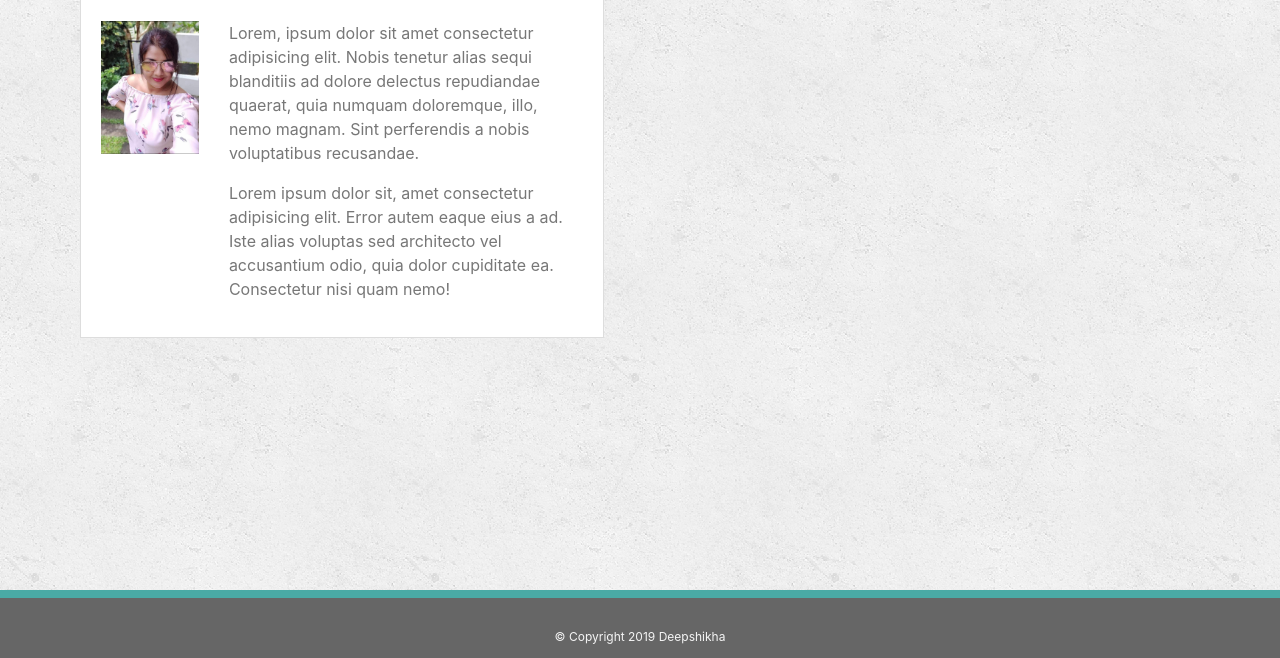
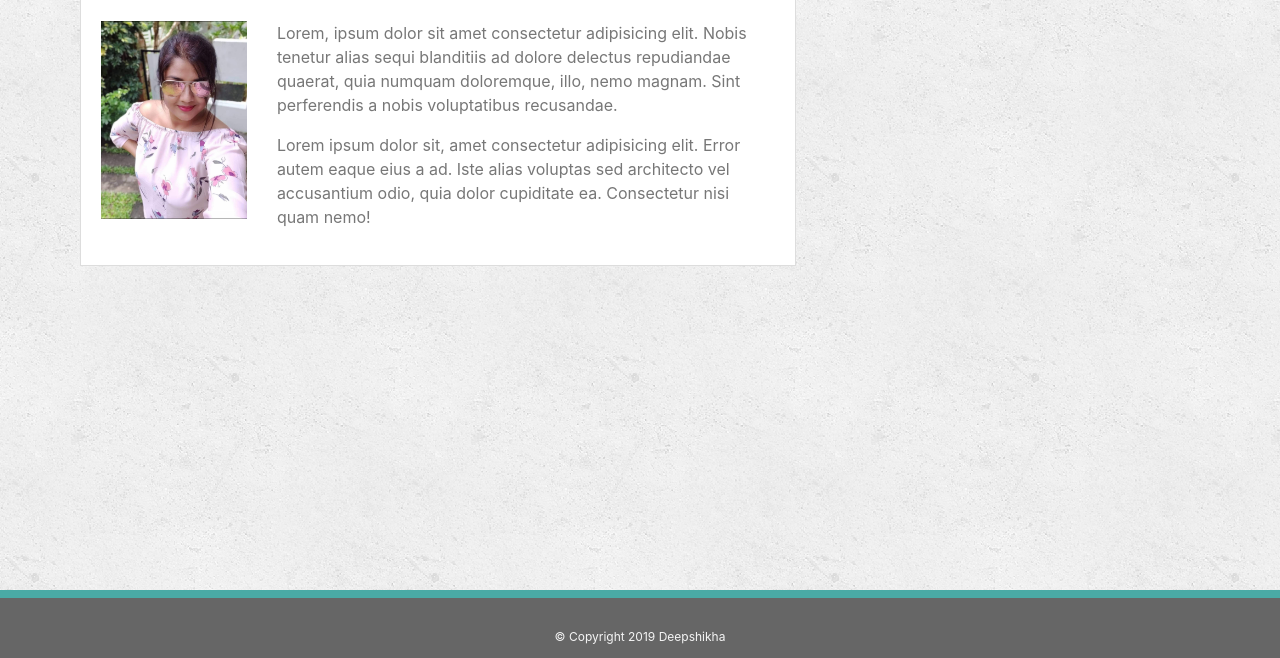
Before and after one commit to deepshikhasingh90/responsive-portfolio, a plain HTML site: page index.html in a window 1280 px wide. Shown: the part 180-838 px from the top of the page. Drawn offline with nearby package versions, Linux system fonts and the light colour scheme.

Commit message:
updated readme.md and style.css file

```diff
--- a/assets/css/style.css
+++ b/assets/css/style.css
@@ -101,3 +101,9 @@ footer, .Empty-div{
             margin-left:50px;
         }
     }
+    @media screen and (min-width: 982px) {
+        #main-container {
+            max-width: 80%;
+
+        }
+    }
```
Also changed, not shown: 1 other file. Lines whose indentation alone changed are shown as unchanged.
